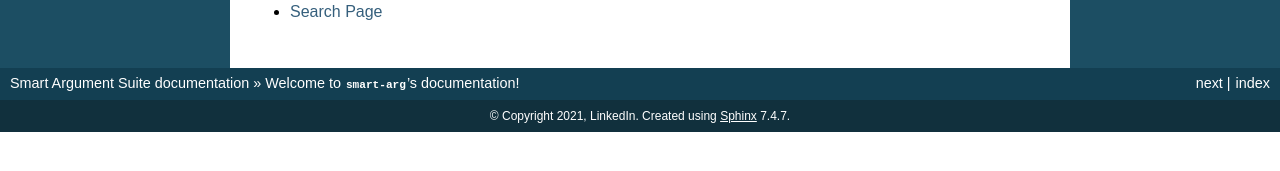
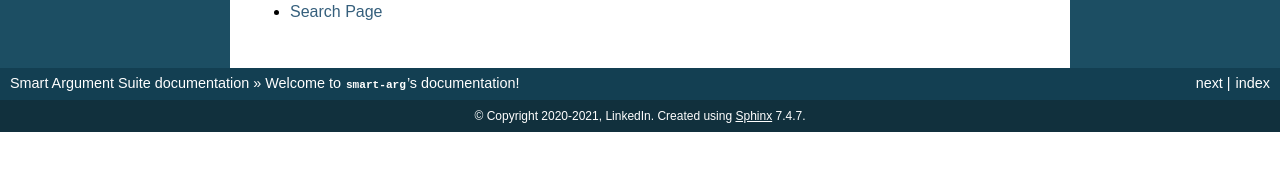
Before and after one commit to linkedin/smart-arg, a Sphinx documentation site: the page built from docs/index.rst, in a window 1280 px wide. Shown: the part 440-611 px from the top of the page. Built offline with Sphinx 7.4.7, drawn with Linux system fonts in a browser that asks for light colours.

```diff
--- a/docs/conf.py
+++ b/docs/conf.py
@@ -1,14 +1,17 @@
 # -*- coding: utf-8 -*-
 import datetime
+import smart_arg
 
 # Add any Sphinx extension module names here, as strings. They can be extensions
 # coming with Sphinx (named 'sphinx.ext.*') or your custom ones.
 extensions = [
     'sphinx.ext.autodoc',
+    'sphinx_autodoc_typehints',
     'sphinx.ext.intersphinx',
     'recommonmark',
 ]
 
+version = release = smart_arg.__version__
 # Add any paths that contain templates here, relative to this directory.
 templates_path = ['_templates']
 
@@ -21,7 +24,7 @@ master_doc = 'index'
 project = u'Smart Argument Suite'
 
 # General information about the project.
-copyright = f'{datetime.datetime.today().year}, LinkedIn'
+copyright = f'2020-{datetime.datetime.today().year}, LinkedIn'
 
 # List of patterns, relative to source directory, that match files and
 # directories to ignore when looking for source files.
--- /dev/null
+++ b/docs/requirements.txt
@@ -0,0 +1 @@
+sphinx_autodoc_typehints
--- a/smart_arg.py
+++ b/smart_arg.py
@@ -3,7 +3,7 @@
 This module is an argument serialization and deserialization library that:
 
     - handles two-way conversions: a typed, preferably immutable argument container object
-    (a `NamedTuple` or `dataclass` instance) <==> a command-line argv
+      (a `NamedTuple` or `dataclass` instance) <==> a command-line argv
     - enables IDE type hints and code auto-completion by using `NamedTuple` or `dataclass`
     - promotes type-safety of cli-ready arguments
 
@@ -145,7 +145,7 @@ def _first_handles(with_handles, arg_type, default: Optional[bool] = None):
 
 
 class PrimitiveHandlerAddon:
-    """Primitive handler addon defines some basic operations on primitive types. Only `staticmethod`s are expected.
+    """Primitive handler addon defines some basic operations on primitive types. Only `staticmethod` is expected.
     Users can extend/modify the primitive handling by inheriting this class."""
     @staticmethod
     def build_type(arg_type: Type) -> Union[Type, Callable[[str], Any]]:
@@ -396,7 +396,7 @@ class ArgSuite(Generic[ArgType]):
 
         :type `(Optional[Sequence[str]], Optional[str])`
         :param kwargs: Optional keyword arguments, to be passed to the argument container class specific instance creator."""
-        logger.info(f"Patched new for {arg_class} is called with {args} and {kwargs}.")
+        logger.info(f"Patched __new__ for {arg_class} is called with {args} and {kwargs}.")
         if args:
             warn(f"Calling the patched constructor of {arg_class} with argv is deprecated, please use {arg_class}.__from_argv__ instead.")
             # TODO Exception handling with helpful error message
```
Also changed, not shown: .readthedocs.yml (added), LICENSE.md.
